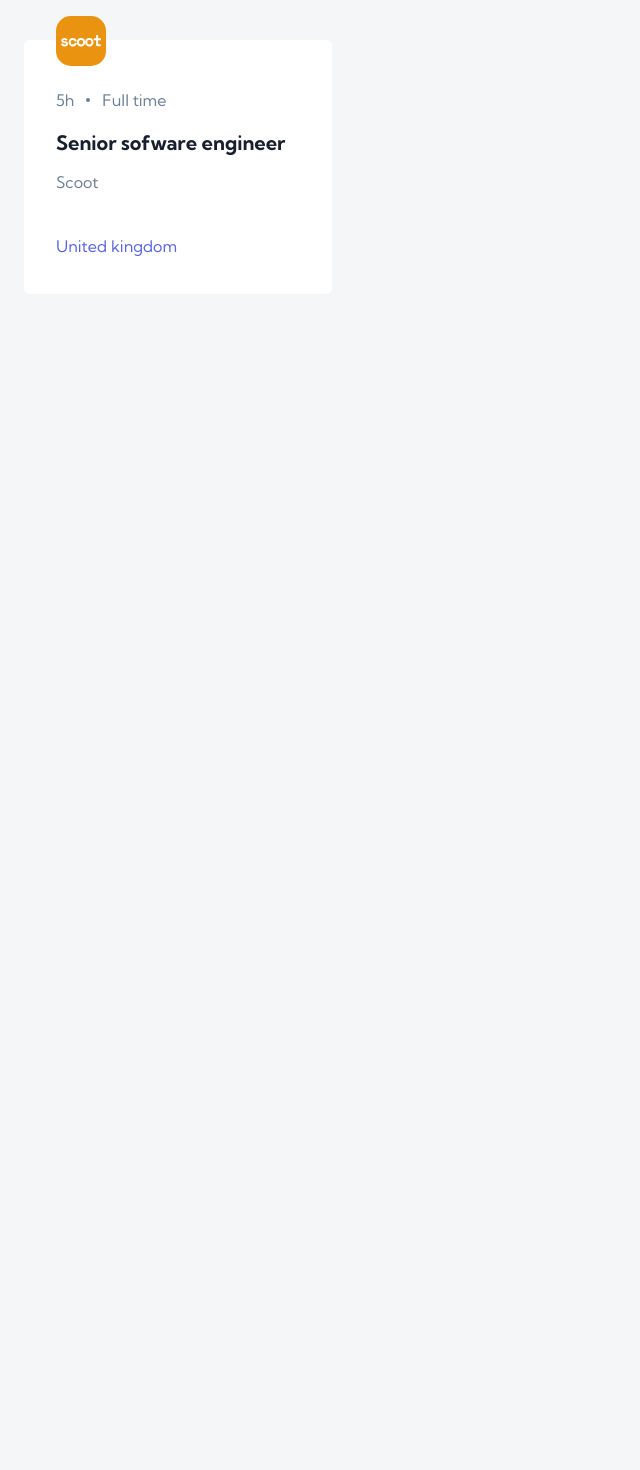
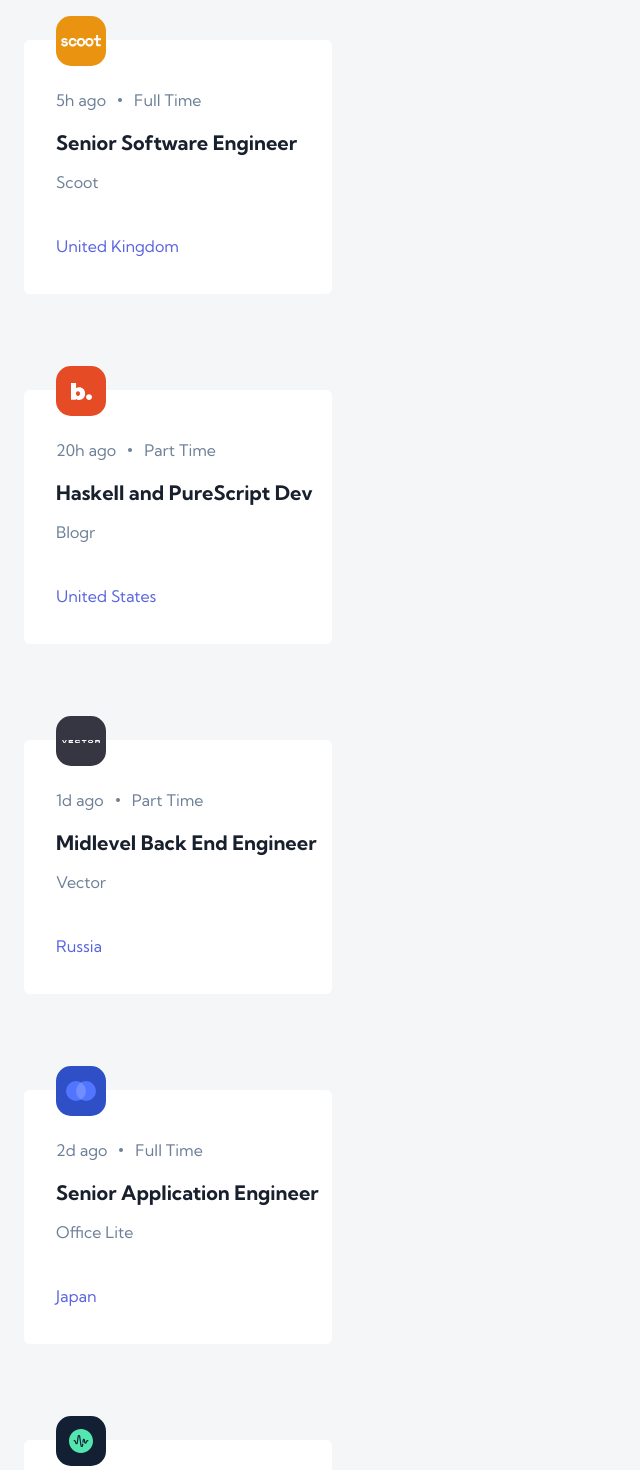
Before and after one commit to Swag-blips/dev-jobs, a React (Vite) app: page / in a window 1280 px wide. Shown: the part 520-1990 px from the top of the page, without its empty margins (0-640 px from the left). Before the commit the page ends 814 px from the top, so only its background shows below. Built offline with nearby package versions, Linux system fonts and the light colour scheme.

Commit message:
home page, json file added

```diff
--- a/data.json
+++ b/data.json
@@ -2,7 +2,7 @@
   {
     "id": 1,
     "company": "Scoot",
-    "logo": "./assets/logos/scoot.svg",
+    "logo": "./src/assets/logos/scoot.svg",
     "logoBackground": "hsl(36, 87%, 49%)",
     "position": "Senior Software Engineer",
     "postedAt": "5h ago",
@@ -33,7 +33,7 @@
   {
     "id": 2,
     "company": "Blogr",
-    "logo": "./assets/logos/blogr.svg",
+    "logo": "./src/assets/logos/blogr.svg",
     "logoBackground": "hsl(12, 79%, 52%)",
     "position": "Haskell and PureScript Dev",
     "postedAt": "20h ago",
@@ -64,7 +64,7 @@
   {
     "id": 3,
     "company": "Vector",
-    "logo": "./assets/logos/vector.svg",
+    "logo": "./src/assets/logos/vector.svg",
     "logoBackground": "hsl(235, 10%, 23%)",
     "position": "Midlevel Back End Engineer",
     "postedAt": "1d ago",
@@ -94,7 +94,7 @@
   {
     "id": 4,
     "company": "Office Lite",
-    "logo": "./assets/logos/officelite.svg",
+    "logo": "./src/assets/logos/officelite.svg",
     "logoBackground": "hsl(227, 62%, 48%)",
     "position": "Senior Application Engineer",
     "postedAt": "2d ago",
@@ -126,7 +126,7 @@
   {
     "id": 5,
     "company": "Pod",
-    "logo": "./assets/logos/pod.svg",
+    "logo": "./src/assets/logos/pod.svg",
     "logoBackground": "hsl(216, 46%, 14%)",
     "position": "Remote DevOps Engineer",
     "postedAt": "2d ago",
@@ -162,7 +162,7 @@
   {
     "id": 6,
     "company": "Creative",
-    "logo": "./assets/logos/creative.svg",
+    "logo": "./src/assets/logos/creative.svg",
     "logoBackground": "hsl(295, 55%, 21%)",
     "position": "Desktop Support Manager",
     "postedAt": "4d ago",
@@ -196,7 +196,7 @@
   {
     "id": 7,
     "company": "Pomodoro",
-    "logo": "./assets/logos/pomodoro.svg",
+    "logo": "./src/assets/logos/pomodoro.svg",
     "logoBackground": "hsl(254, 71%, 45%)",
     "position": "iOS Engineer",
     "postedAt": "1w ago",
@@ -227,7 +227,7 @@
   {
     "id": 8,
     "company": "Maker",
-    "logo": "./assets/logos/maker.svg",
+    "logo": "./src/assets/logos/maker.svg",
     "logoBackground": "hsl(218, 58%, 31%)",
     "position": "Senior EJB Developer",
     "postedAt": "1w ago",
@@ -258,7 +258,7 @@
   {
     "id": 9,
     "company": "Coffeeroasters",
-    "logo": "./assets/logos/coffeeroasters.svg",
+    "logo": "./src/assets/logos/coffeeroasters.svg",
     "logoBackground": "hsl(29, 60%, 87%)",
     "position": "Senior Frontend Developer",
     "postedAt": "1w ago",
@@ -289,7 +289,7 @@
   {
     "id": 10,
     "company": "Mastercraft",
-    "logo": "./assets/logos/mastercraft.svg",
+    "logo": "./src/assets/logos/mastercraft.svg",
     "logoBackground": "hsl(0, 0%, 12%)",
     "position": "App & Website Designer",
     "postedAt": "2w ago",
@@ -322,7 +322,7 @@
   {
     "id": 11,
     "company": "Crowdfund",
-    "logo": "./assets/logos/crowdfund.svg",
+    "logo": "./src/assets/logos/crowdfund.svg",
     "logoBackground": "hsl(157, 57%, 50%)",
     "position": "Fullstack Developer",
     "postedAt": "1mo ago",
@@ -355,7 +355,7 @@
   {
     "id": 12,
     "company": "Typemaster",
-    "logo": "./assets/logos/typemaster.svg",
+    "logo": "./src/assets/logos/typemaster.svg",
     "logoBackground": "hsl(22, 89%, 52%)",
     "position": "Technical Lead Engineer",
     "postedAt": "1mo ago",
@@ -387,7 +387,7 @@
   {
     "id": 13,
     "company": "Crowdfund",
-    "logo": "./assets/logos/crowdfund.svg",
+    "logo": "./src/assets/logos/crowdfund.svg",
     "logoBackground": "hsl(157, 57%, 50%)",
     "position": "Front-end Developer",
     "postedAt": "1mo ago",
@@ -419,7 +419,7 @@
   {
     "id": 14,
     "company": "Coffeeroasters",
-    "logo": "./assets/logos/coffeeroasters.svg",
+    "logo": "./src/assets/logos/coffeeroasters.svg",
     "logoBackground": "hsl(29, 60%, 87%)",
     "position": "Junior Full-Stack Developer",
     "postedAt": "1mo ago",
@@ -451,7 +451,7 @@
   {
     "id": 15,
     "company": "Blogr",
-    "logo": "./assets/logos/blogr.svg",
+    "logo": "./src/assets/logos/blogr.svg",
     "logoBackground": "hsl(12, 79%, 52%)",
     "position": "Midweight Front-end Developer",
     "postedAt": "1mo ago",
--- a/src/components/Header.jsx
+++ b/src/components/Header.jsx
@@ -19,9 +19,9 @@ const Header = () => {
             <img src={logo} alt="logo" className="z-50" />
             <div className="flex items-center gap-[16px]">
               <img src={sun} alt="sun" />
-              <label class="inline-flex items-center cursor-pointer">
-                <input type="checkbox" value="" class="sr-only peer" />
-                <div class="relative w-11 h-6 bg-white peer-focus:outline-none peer-focus:ring-4 peer-focus:ring-blue-300 dark:peer-focus:ring-blue-800 rounded-full peer dark:bg-gray-700 peer-checked:after:translate-x-full rtl:peer-checked:after:-translate-x-full peer-checked:after:border-white after:content-[''] after:absolute after:top-[2px] after:start-[2px] after:bg-[#5964E0] after:border-gray-300 after:border after:rounded-full after:h-5 after:w-5 after:transition-all dark:border-gray-600 peer-checked:bg-blue-600"></div>
+              <label className="inline-flex items-center cursor-pointer">
+                <input type="checkbox" value="" className="sr-only peer" />
+                <div className="relative w-11 h-6 bg-white peer-focus:outline-none peer-focus:ring-4 peer-focus:ring-blue-300 dark:peer-focus:ring-blue-800 rounded-full peer dark:bg-gray-700 peer-checked:after:translate-x-full rtl:peer-checked:after:-translate-x-full peer-checked:after:border-white after:content-[''] after:absolute after:top-[2px] after:start-[2px] after:bg-[#5964E0] after:border-gray-300 after:border after:rounded-full after:h-5 after:w-5 after:transition-all dark:border-gray-600 peer-checked:bg-blue-600"></div>
               </label>
               <img src={moon} alt="moon" />
             </div>
--- a/src/components/Jobs.jsx
+++ b/src/components/Jobs.jsx
@@ -1,35 +1,56 @@
-import React from "react";
+import React, { useEffect, useState } from "react";
 import scoot from "../assets/logos/scoot.svg";
-import crowdfund from "../assets/logos/crowdfund.svg";
+
+import jobsData from "../../data.json";
 
 const Jobs = () => {
+  const [data, setData] = useState([]);
+
+  useEffect(() => {
+    setData(jobsData);
+  }, []);
+
+  console.log(data);
+
   return (
-    <div className="px-[24px] grid grid-cols-1 sm:grid-cols-2 md:grid-cols-3 lg:grid-cols-4 mt-[96px]">
+    <>
+      {data.map((job) => (
+        <div
+          key={job.id}
+          className="px-[24px] grid grid-cols-1 sm:grid-cols-2 md:grid-cols-3 lg:grid-cols-4 mt-[96px]"
+        >
           <div className="w-full relative pl-[32px] bg-white  rounded-[6px] ">
-        <figure className="w-[50px] rounded-[15px] h-[50px] absolute top-[-24px]  bg-[hsl(36,87%,49%)] flex items-center justify-center  z-50">
-          <img src={scoot} alt="company-logo" className="" />
+            <figure
+              style={{ backgroundColor: `${job.logoBackground}` }}
+              className="w-[50px] rounded-[15px] h-[50px] absolute top-[-24px] flex items-center justify-center  z-50"
+            >
+              <img src={job.logo} alt="company-logo" className="" />
             </figure>
 
             <div className="flex flex-col justify-center pt-[48px]">
               <div className="flex items-center gap-[12px]">
-            <p className="text-[#6E8098] font-normal">5h</p>
+                <p className="text-[#6E8098] font-normal">{job.postedAt}</p>
                 <div className="flex items-center gap-[12px]">
                   <div className="rounded-full h-[4px] w-[4px] bg-[#6E8098]" />
-              <p className="text-[#6E8098] font-normal">Full time</p>
+                  <p className="text-[#6E8098] font-normal">{job.contract}</p>
                 </div>
               </div>
 
               <div className="flex flex-col gap-[12px] mt-[16px]">
                 <h2 className="font-bold text-[20px] text-left text-[#19202D]">
-              Senior sofware engineer
+                  {job.position}
                 </h2>
-            <p className="text-[#6E8098] text-left">Scoot</p>
+                <p className="text-[#6E8098] text-left">{job.company}</p>
               </div>
 
-          <p className="mt-[40px] text-[#5964E0] mb-[36px]">United kingdom</p>
+              <p className="mt-[40px] text-[#5964E0] mb-[36px]">
+                {job.location}
+              </p>
             </div>
           </div>
         </div>
+      ))}
+    </>
   );
 };
 
```
Lines whose indentation alone changed are shown as unchanged.
